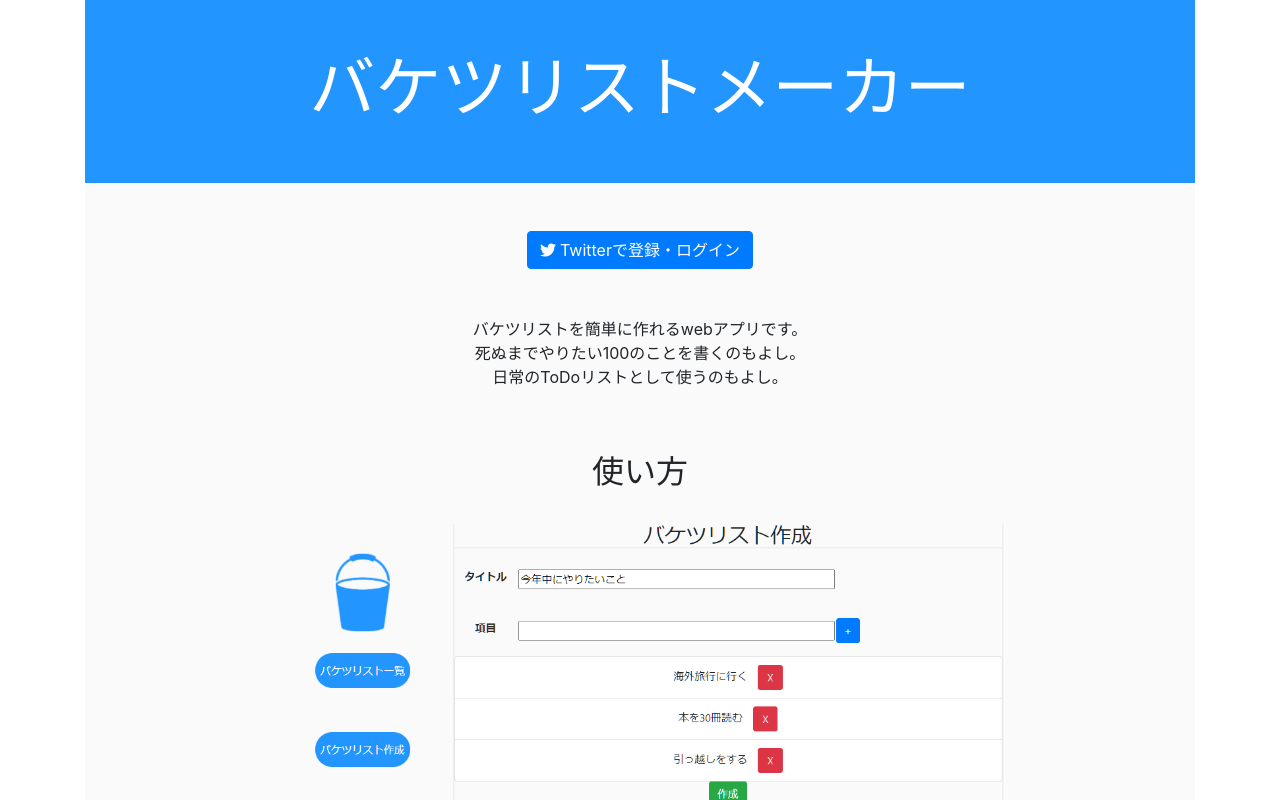
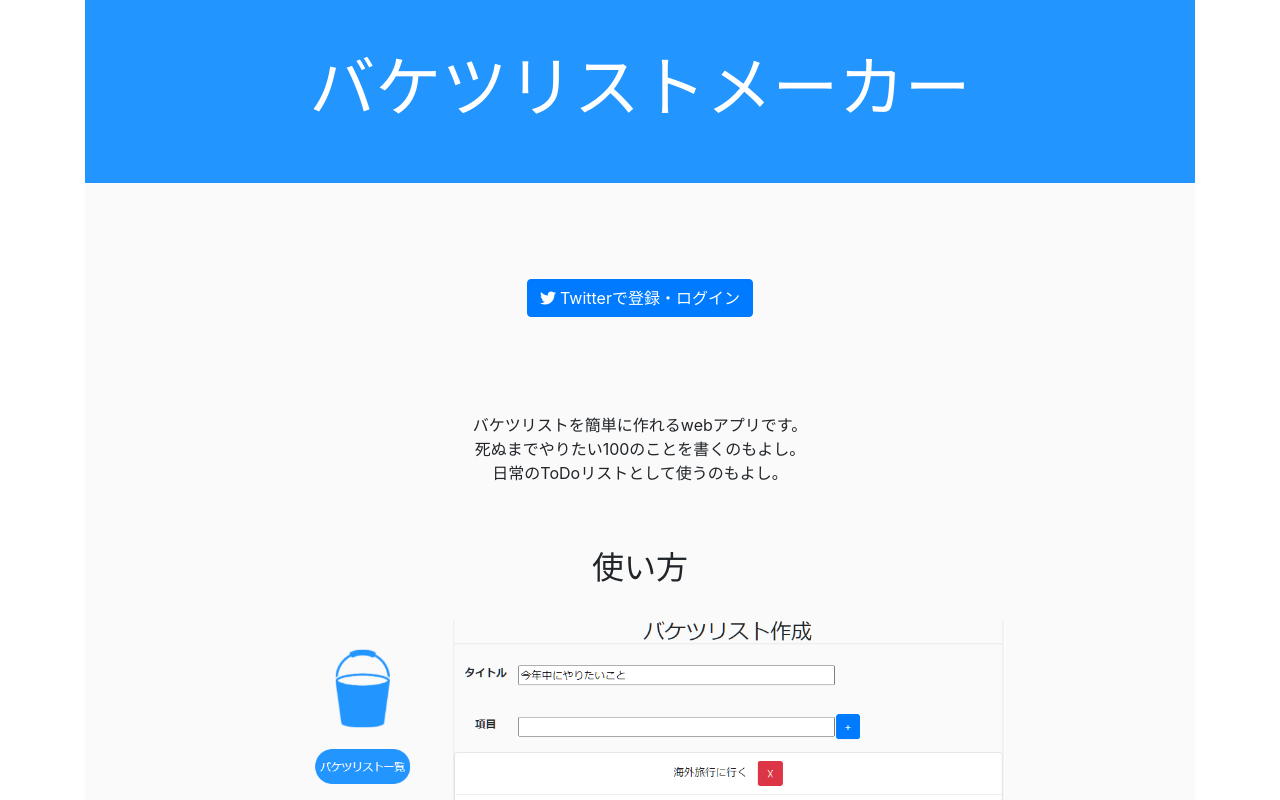
Before and after one commit to hayato423/bucket_list, a React app: page / in a window 1280 px wide. Shown: the top 800 px of the page. Built offline with nearby package versions, Linux system fonts and the light colour scheme; no server answers.

Commit message:
ログイン後ホーム画面追加

```diff
--- a/src/client/App.js
+++ b/src/client/App.js
@@ -29,7 +29,7 @@ function App() {
       <Header />
       <Router>
         <Switch>
-          <Route exact path="/*" render={() => (isLogin ? (<Home />) : (<Root />))} />
+          <Route exact path="/*" render={() => (isLogin ? (<Home />) : (<Root islogin={false} />))} />
           {/* <Route path="/*" render={() => (isLogin ? (<Home />) : (<Redirect to="/" />))} /> */}
           {/* <Route path="/*" component={Home} /> */}
           <Route render={() => <h2>Not Found</h2>} />
--- a/src/client/components/Home/Home.js
+++ b/src/client/components/Home/Home.js
@@ -5,6 +5,7 @@ import CreateList from '../CreateList/CreateList';
 import listCatalog from '../ListCatalog/ListCatalog';
 import BucketList from '../BucketList/BucketList';
 import SideBar from '../SideBar/SideBar';
+import Root from '../Root/Root';
 import ListCatalog from '../ListCatalog/ListCatalog';
 import './style.css';
 import ip from '../../../ipaddress';
@@ -37,6 +38,9 @@ const Home = () => {
           <div className="col-md-9 py-0 px-0 main_contents">
             <Switch>
               <Route exact path="/">
+                <Root islogin={true} />
+              </Route>
+              <Route exact path="/listcatalog">
                 <ListCatalog />
               </Route>
               <Route exact path="/createlist">
--- a/src/client/components/Root/Root.js
+++ b/src/client/components/Root/Root.js
@@ -5,12 +5,13 @@ import howto3 from './img/howto3.png';
 import howto4 from './img/howto4.png';
 import './style.css';
 
-export const Root = () => {
+export const Root = (props) => {
+    const islogin = props.islogin;
 
     return (
         <div class="root">
-            <div class="text-center">
-                <a href="/twitter/auth" class="btn btn-primary my-5"><i className="fab fa-twitter mr-1"></i>Twitterで登録・ログイン</a>
+            <div class="text-center py-5">
+                {!islogin &&<a href="/twitter/auth" class="btn btn-primary my-5"><i className="fab fa-twitter mr-1"></i>Twitterで登録・ログイン</a>}
             </div>
             <div class="row">
                 <div class="col-md-4 offset-md-4 text-center">
--- a/src/client/components/SideBar/SideBar.js
+++ b/src/client/components/SideBar/SideBar.js
@@ -8,7 +8,8 @@ const SideBar = () => {
     <div className="sidebar text-center pt-5">
       <img src={bucket_img} className="img-fluid bucket_img" />
       <div className="row">
-      <Link to='/' className="button py-3 px-2 my-5 col-md-8 offset-md-2 col-sm-4 offset-sm-1 col-4 offset-1">バケツリスト一覧</Link>
+      <Link to='/' className="button py-3 px-2 my-5 col-md-8 offset-md-2 col-sm-4 offset-sm-1 col-4 offset-1">ホーム</Link>
+      <Link to='/listcatalog' className="button py-3 px-2 my-5 col-md-8 offset-md-2 col-sm-4 offset-sm-1 col-4 offset-1">バケツリスト一覧</Link>
       <Link to='/createlist' className="button py-3 px-2 my-5 col-md-8 offset-md-2 col-sm-4 offset-sm-2 col-4 offset-2">バケツリスト作成</Link>
       </div>
     </div>
--- a/src/ipaddress.js
+++ b/src/ipaddress.js
@@ -1,4 +1,4 @@
-const ipAddres = 'bucketlistmaker.net'
+const ipAddres = '127.0.0.1:3000'
 
 module.exports = {
   ipAddres : ipAddres
```
Also changed, not shown: src/server/server.js (+24 -24 lines), 2 other files (tests, documents, lock files or other folders).
